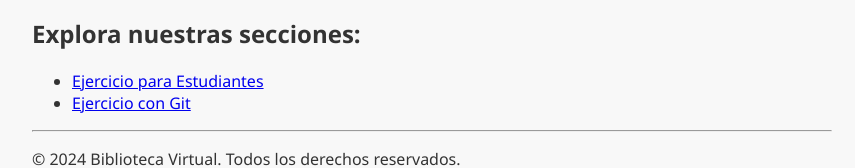
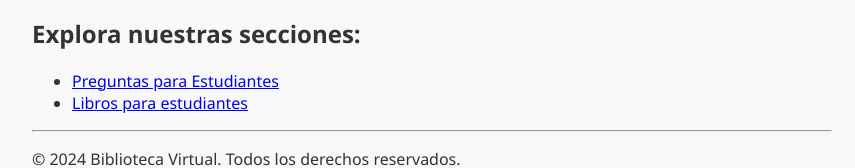
Before and after one commit to JorgeUrgiles/pgit, a plain HTML site: page index.html in a window 1280 px wide. Shown: the part 283-451 px from the top of the page, without its empty margins (208-1063 px from the left). Drawn offline with Linux system fonts and the light colour scheme.

Commit message:
Correscciones

```diff
--- a/index.html
+++ b/index.html
@@ -34,8 +34,8 @@
     <h2>Explora nuestras secciones:</h2>
 
     <ul>
-        <li><a href="ejercicio_estudiantes.html">Ejercicio para Estudiantes</a></li>
-        <li><a href="ejercicio_git.html">Ejercicio con Git</a></li>
+        <li><a href="preguntas.html">Preguntas para Estudiantes</a></li>
+        <li><a href="libros.html">Libros para estudiantes</a></li>
     </ul>
 
     <hr>
```
